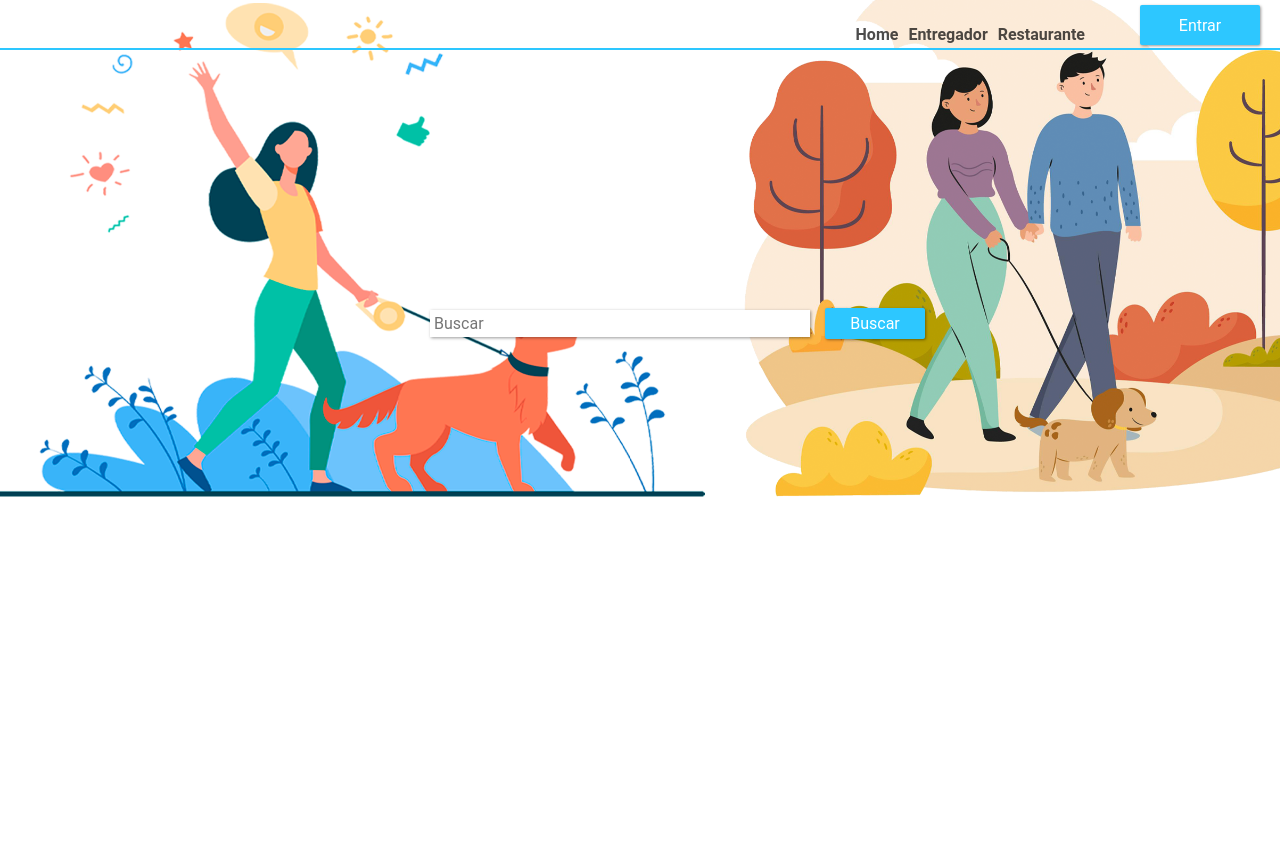
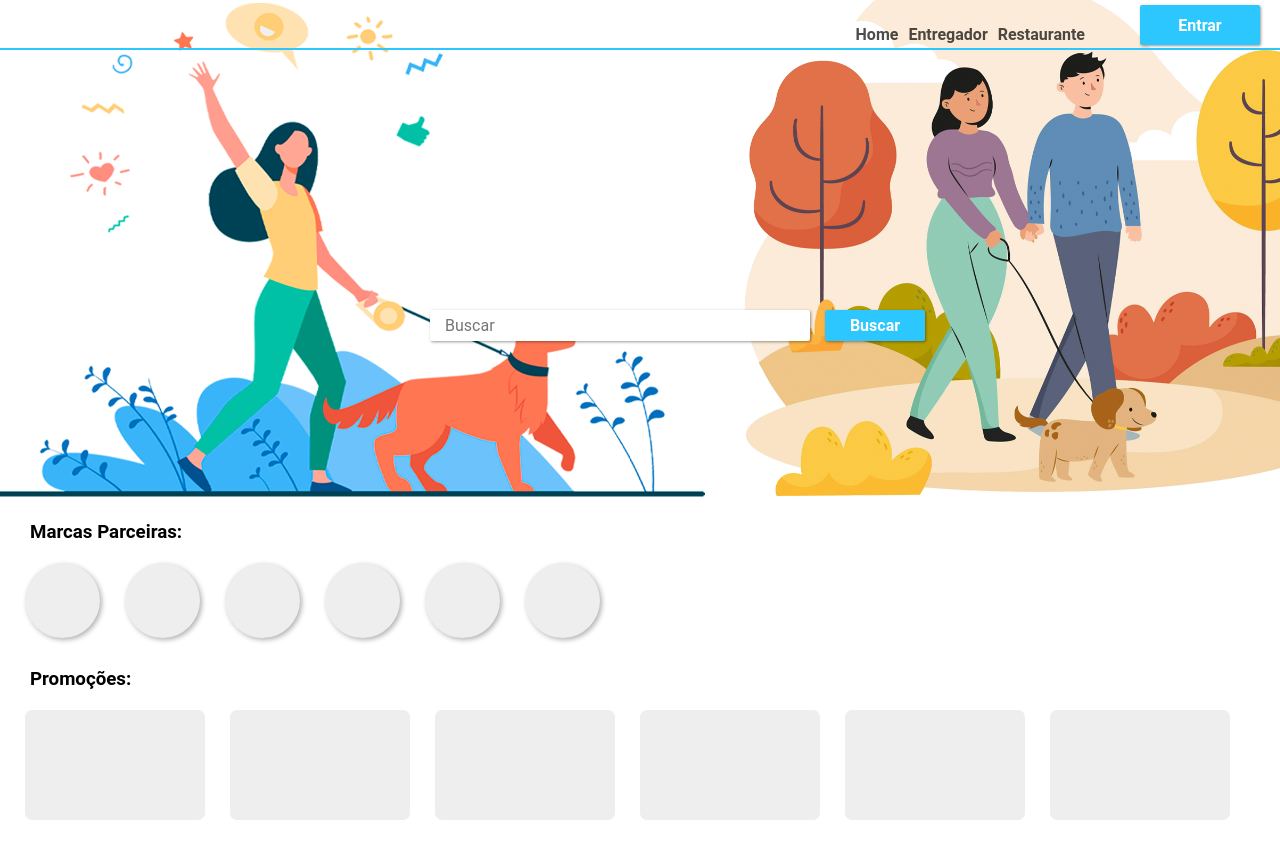
Before and after one commit to Gabriella-C/front-web, a React (Create React App) app: page / in a window 1280 px wide. Before the commit the page ends 800 px from the top, so only its background shows below. Built offline with nearby package versions, Linux system fonts and the light colour scheme; the HTML template or start-up script is replaced by a standard one.

Commit message:
estilização home finalizada

```diff
--- a/src/components/Header/styles.js
+++ b/src/components/Header/styles.js
@@ -37,11 +37,12 @@ export const Container = styled.div`
       box-shadow: 2px 2px 2px solid rgba(0, 0, 0, 0.5);
       transition: all 0.2s;
       width: 120px;
+      font-weight: bold;
 
       box-shadow: 1px 1px 3px rgba(0, 0, 0, 0.4);
       &:hover {
         border: 2px solid #2dc7ff;
-        background: none;
+        background: #fff;
         color: #2dc7ff;
         border-radius: 2px;
       }
--- a/src/pages/Main/index.js
+++ b/src/pages/Main/index.js
@@ -1,11 +1,34 @@
 import React from 'react';
-import { Container } from './styles';
+import { Container, Parcerias, Promocoes } from './styles';
 
 function Main() {
   return (
     <Container>
       <input type="text" placeholder="Buscar" />
+
       <button>Buscar</button>
+      <Parcerias>
+        <h3> Marcas Parceiras:</h3>
+        <ul>
+          <li></li>
+          <li></li>
+          <li></li>
+          <li></li>
+          <li></li>
+          <li></li>
+        </ul>
+      </Parcerias>
+      <Promocoes>
+        <h3> Promoções: </h3>
+        <ul>
+          <li></li>
+          <li></li>
+          <li></li>
+          <li></li>
+          <li></li>
+          <li></li>
+        </ul>
+      </Promocoes>
     </Container>
   );
 }
--- a/src/pages/Main/styles.js
+++ b/src/pages/Main/styles.js
@@ -9,9 +9,11 @@ export const Container = styled.div`
     width: 380px;
     margin-left: 430px;
     margin-top: 310px;
-    padding: 4px;
+    padding: 6px;
+    padding-left: 15px;
     border: 0;
     box-shadow: 1px 1px 3px rgba(0, 0, 0, 0.4);
+    border-radius: 2px;
   }
   button {
     margin-left: 15px;
@@ -21,12 +23,51 @@ export const Container = styled.div`
     background: #2dc7ff;
     border-radius: 2px;
     box-shadow: 1px 1px 3px rgba(0, 0, 0, 0.4);
-
+    font-weight: bold;
     &:hover {
       border: 2px solid #2dc7ff;
       background: none;
       color: #2dc7ff;
       border-radius: 2px;
+      background: #fff;
     }
   }
 `;
+
+export const Parcerias = styled.div`
+  h3 {
+    margin-top: 180px;
+    margin-left: 30px;
+  }
+
+  ul {
+    display: flex;
+    li {
+      width: 75px;
+      height: 75px;
+      border-radius: 50%;
+      background-color: #eee;
+      margin-left: 25px;
+      margin-top: 20px;
+      box-shadow: 2px 2px 5px rgba(0, 0, 0, 0.3);
+    }
+  }
+`;
+export const Promocoes = styled.div`
+  h3 {
+    margin-top: 30px;
+    margin-left: 30px;
+  }
+  ul {
+    display: flex;
+    li {
+      width: 180px;
+      height: 110px; /* A mágica está aqui */
+      background: #eee;
+      margin-left: 25px;
+      margin-bottom: 30px;
+      margin-top: 20px;
+      border-radius: 7px;
+    }
+  }
+`;
```
